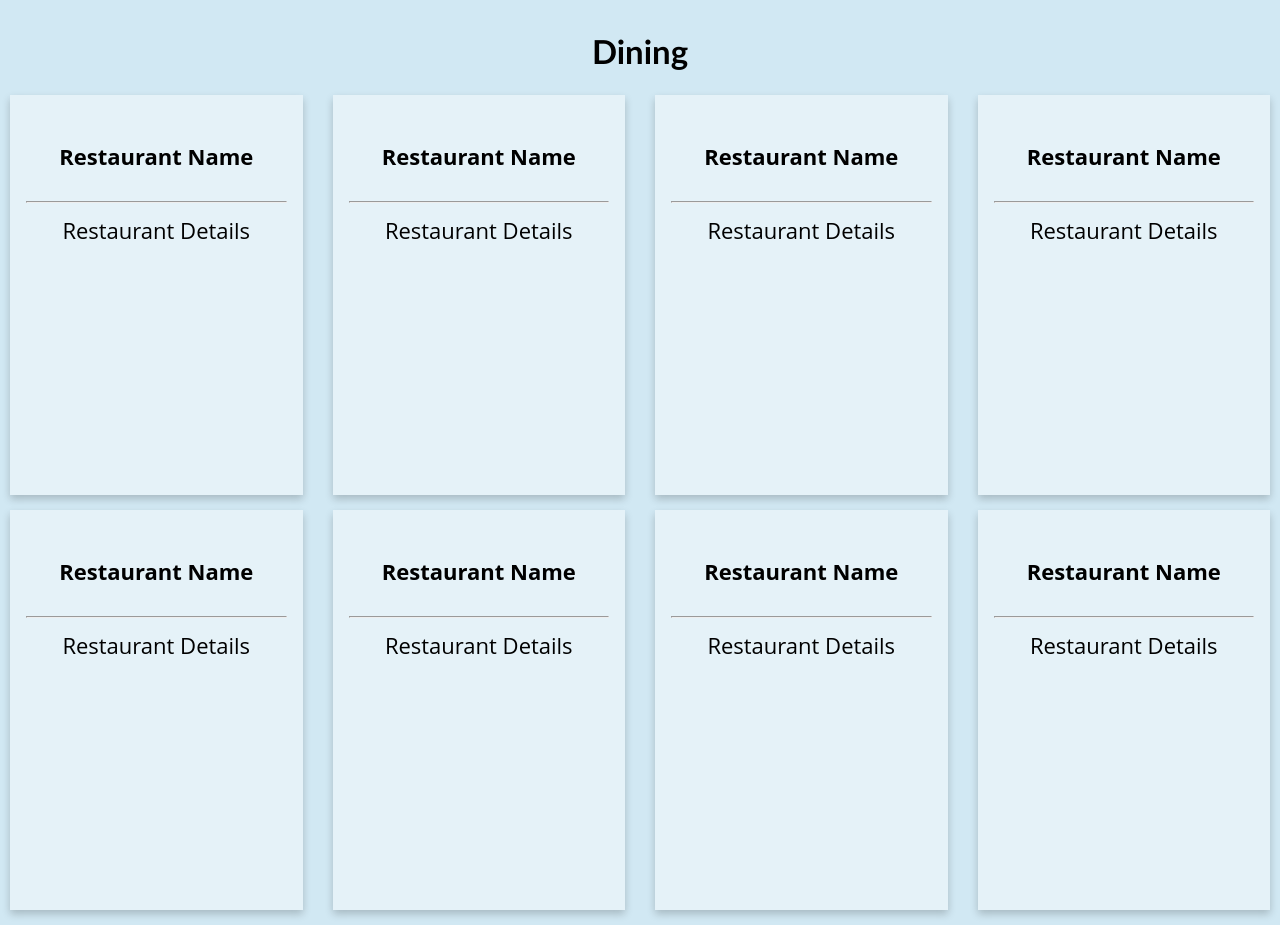
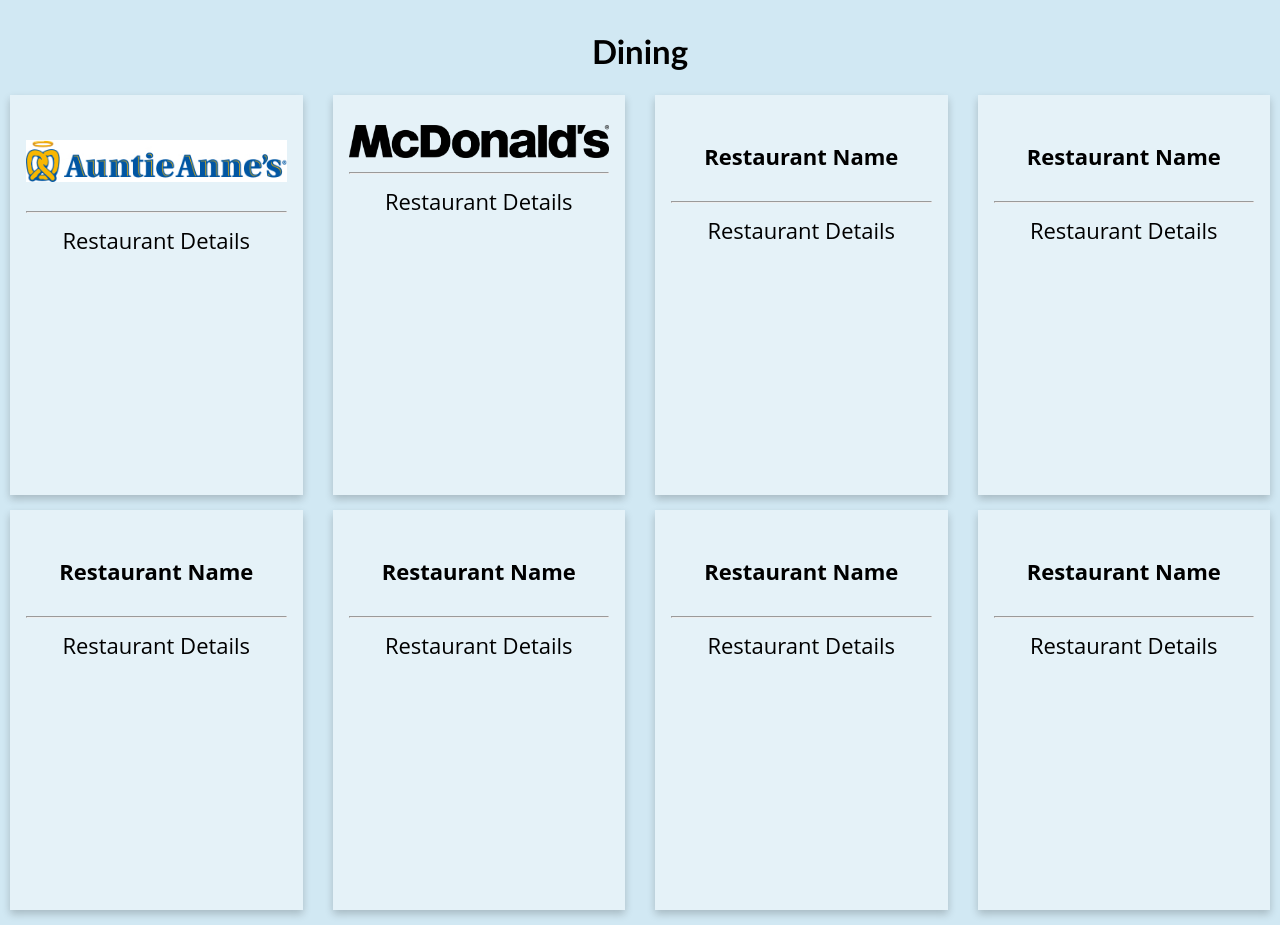
Before and after one commit to calbers1/raleighInternational, a plain HTML site: page Shopping&Dining.html in a window 1280 px wide. Shown: the part 1674-2599 px from the top of the page. Drawn offline with Linux system fonts and the light colour scheme.

Commit message:
logos for food
img for banners

```diff
--- a/Shopping&Dining.html
+++ b/Shopping&Dining.html
@@ -135,14 +135,14 @@
 <div class="row">
 	<div class="column-4">
 		<div class="card">
-			<p><h4>Restaurant Name</h4>
+			<p><h4><img src="images/aunty.jpg" alt="Aunty Ann's logo" class="card-image-sm" /></h4>
 				<hr>
 			Restaurant Details</p>
 		</div>
 	</div>
 	<div class="column-4">
 		<div class="card">
-			<p><h4>Restaurant Name</h4>
+			<p><img src="images/mcd.png" alt="McDonalds logo" class="card-image-sm" /></h4>
 				<hr>
 			Restaurant Details</p>
 		</div>
```
Also changed, not shown: images/aunty.jpg (added), images/mcd.png (added).
